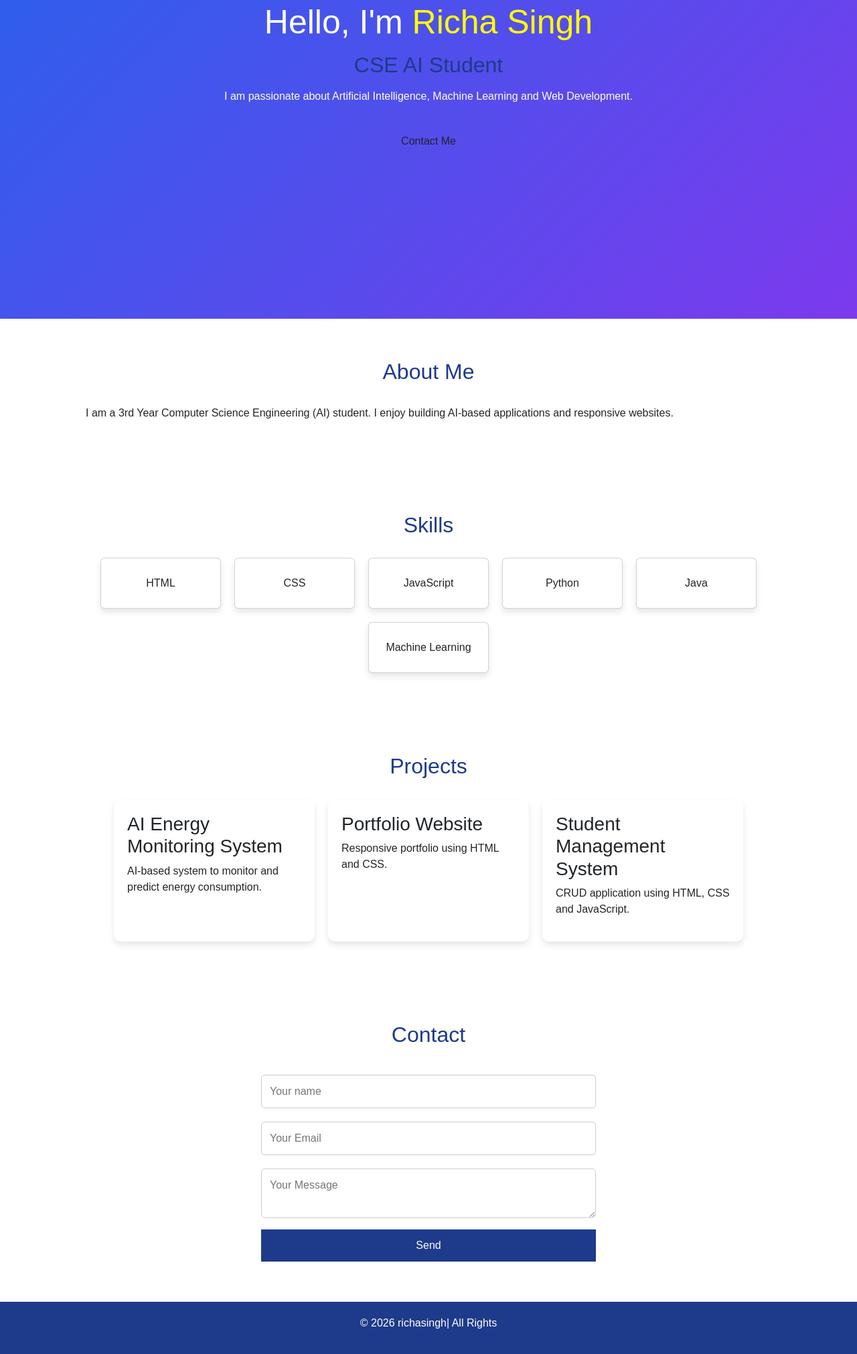
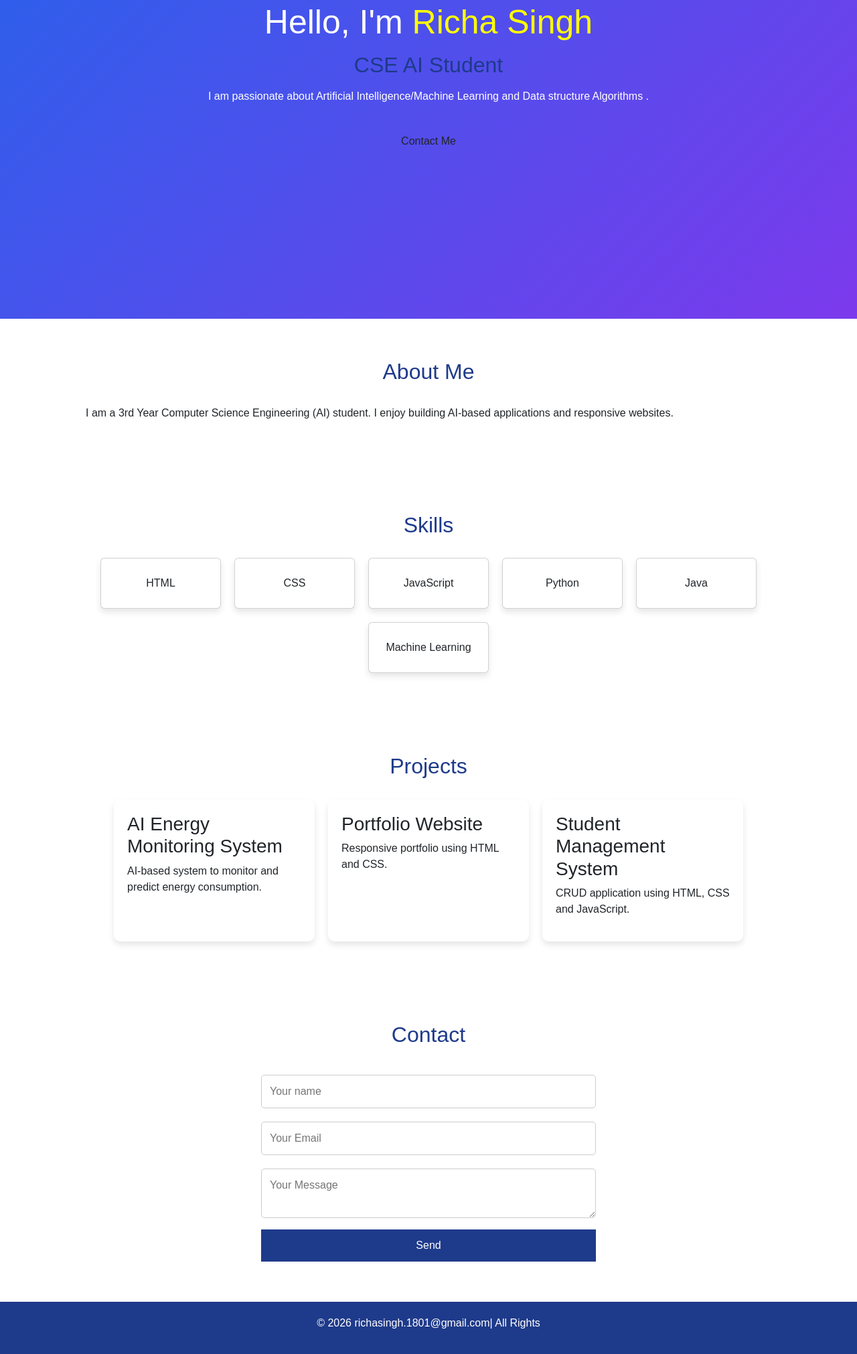
Before and after one commit to richasingh311018/MyPortfolio, a plain HTML site: page index.html in a window 1280 px wide. Shown: the part 320-2342 px from the top of the page at 67% size. Drawn offline with nearby package versions, Linux system fonts and the light colour scheme.

Commit message:
Update index.html

```diff
--- a/index.html
+++ b/index.html
@@ -29,7 +29,7 @@
         <div class="content">
             <h1>Hello, I'm <span>Richa Singh</span></h1>
             <h2>CSE AI Student</h2>
-            <p>I am passionate about Artificial Intelligence, Machine Learning and Web Development.</p>
+            <p>I am passionate about Artificial Intelligence/Machine Learning and Data structure Algorithms .</p>
             <a href="#contact" class="btn">Contact Me</a>
         </div>
     </section>
@@ -94,7 +94,7 @@
     </section>
 
     <footer>
-        <p>© 2026 richasingh| All Rights </p>
+        <p>© 2026 richasingh.1801@gmail.com| All Rights </p>
     </footer>
 
 </body>
```
